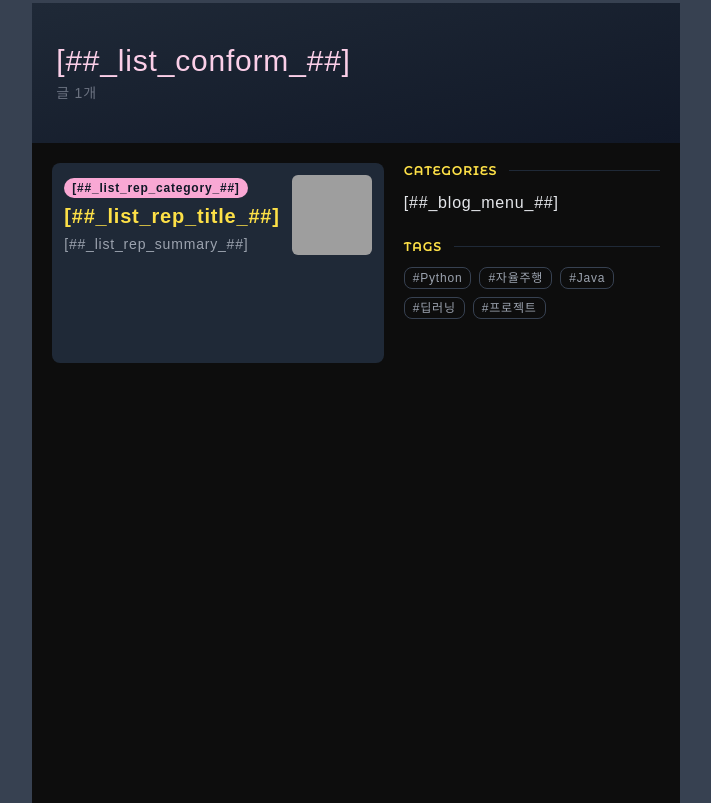
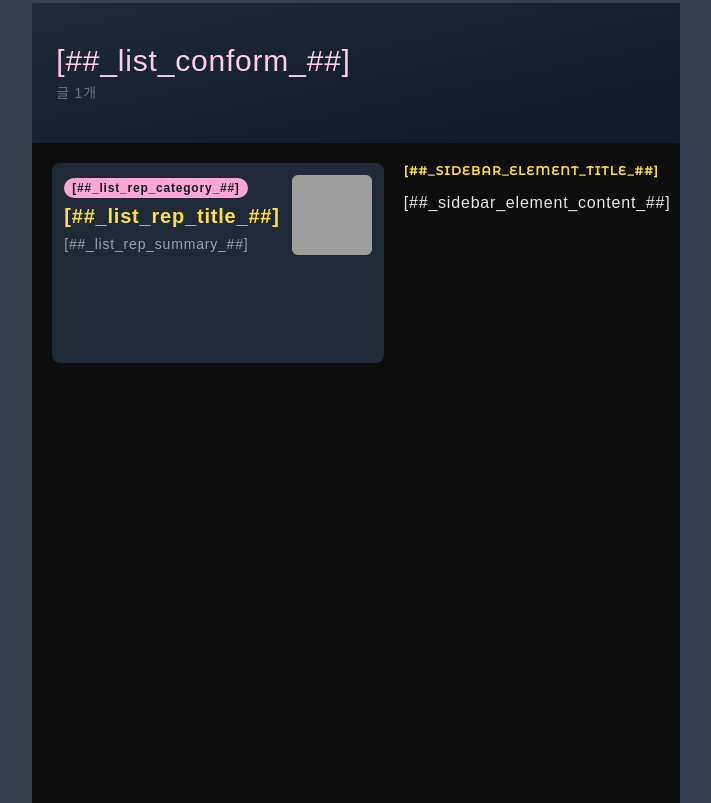
Before and after one commit to BBAAMM/Chocolat-Tistory-Skin, a website: page skin.html in a window 1280 px wide. Shown: the part 2631-3434 px from the top of the page, without its empty margins (284-995 px from the left). Drawn offline with nearby package versions, Linux system fonts and the light colour scheme; grey boxes are pictures that could not be loaded; a web font is replaced by a local one.

Commit message:
refactor: replace s_list sidebar hardcoding with s_sidebar

```diff
--- a/skin.html
+++ b/skin.html
@@ -701,31 +701,22 @@
                 <!-- 필터 사이드바 (홈 사이드바와 동일 컴포넌트, 프로필 제외) -->
                 <aside class="hidden lg:flex flex-col gap-6 w-64 flex-shrink-0">
 
-                  <!-- 카테고리 필터 ([##_blog_menu_##]) -->
-                  <div>
-                    <div class="flex items-center gap-3 mb-3">
-                      <span class="font-english text-xs font-bold tracking-widest text-yellow-300">CATEGORIES</span>
-                      <div class="flex-1 h-px bg-gray-800"></div>
-                    </div>
-                    <div class="sidebar-menu">
-                      [##_blog_menu_##]
-                    </div>
-                  </div>
-
-                  <!-- 태그 필터 -->
-                  <div>
-                    <div class="flex items-center gap-3 mb-3">
-                      <span class="font-english text-xs font-bold tracking-widest text-yellow-300">TAGS</span>
-                      <div class="flex-1 h-px bg-gray-800"></div>
-                    </div>
-                    <div class="flex flex-wrap gap-2">
-                      <a href="/tag/Python" class="border border-gray-700 rounded-lg px-2 py-0.5 text-xs text-gray-400 hover:text-yellow-300 hover:border-yellow-300 transition duration-200">#Python</a>
-                      <a href="/tag/자율주행" class="border border-gray-700 rounded-lg px-2 py-0.5 text-xs text-gray-400 hover:text-pink-300 hover:border-pink-300 transition duration-200">#자율주행</a>
-                      <a href="/tag/Java" class="border border-gray-700 rounded-lg px-2 py-0.5 text-xs text-gray-400 hover:text-gray-200 hover:border-gray-500 transition duration-200">#Java</a>
-                      <a href="/tag/딥러닝" class="border border-gray-700 rounded-lg px-2 py-0.5 text-xs text-gray-400 hover:text-yellow-300 hover:border-yellow-300 transition duration-200">#딥러닝</a>
-                      <a href="/tag/프로젝트" class="border border-gray-700 rounded-lg px-2 py-0.5 text-xs text-gray-400 hover:text-pink-300 hover:border-pink-300 transition duration-200">#프로젝트</a>
-                    </div>
-                  </div>
+                  <!-- s_sidebar 위젯 -->
+                  <s_sidebar>
+                    <s_sidebar_element>
+                      <div class="sidebar-widget" data-type="[##_sidebar_element_type_##]">
+                        <div class="flex items-center gap-3 mb-3">
+                          <span class="font-english text-xs font-bold tracking-widest text-yellow-300 uppercase">
+                            [##_sidebar_element_title_##]
+                          </span>
+                          <div class="flex-1 h-px bg-gray-800"></div>
+                        </div>
+                        <div class="sidebar-widget-body">
+                          [##_sidebar_element_content_##]
+                        </div>
+                      </div>
+                    </s_sidebar_element>
+                  </s_sidebar>
 
                 </aside>
 
```
